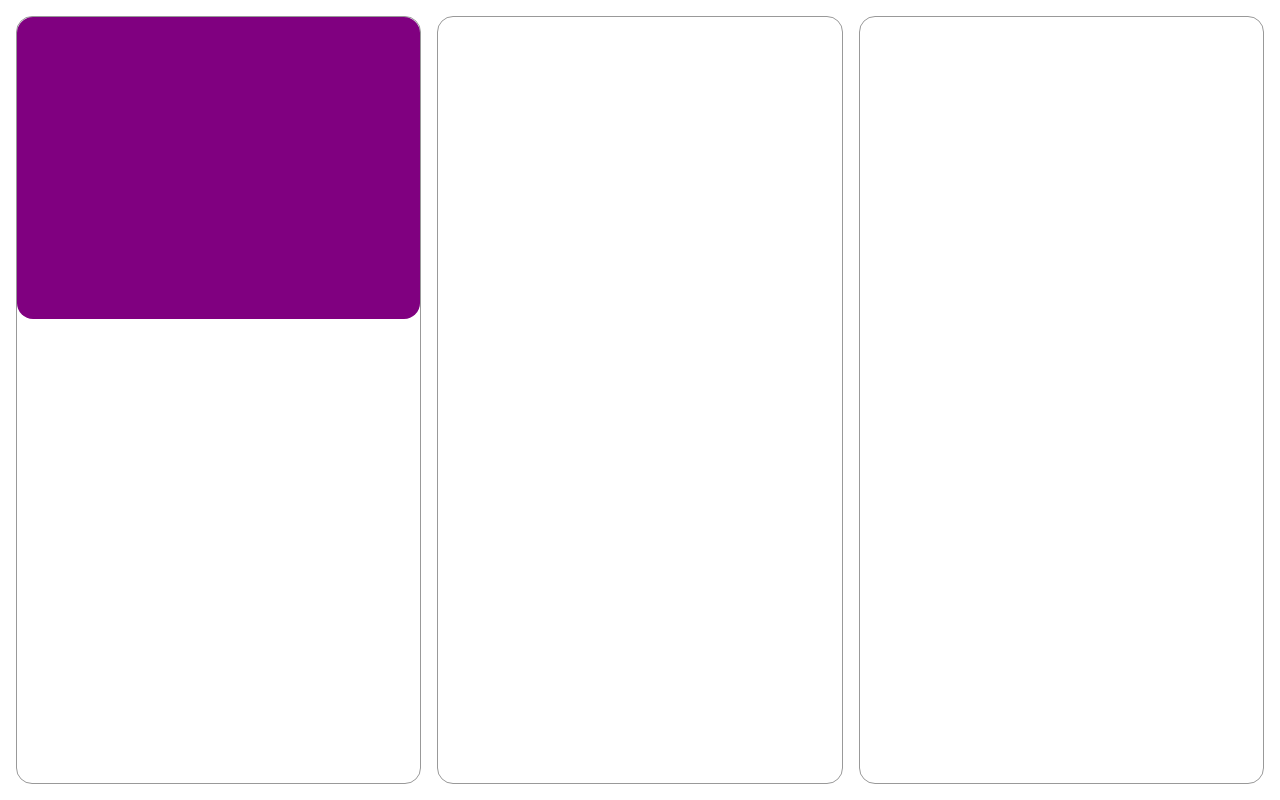
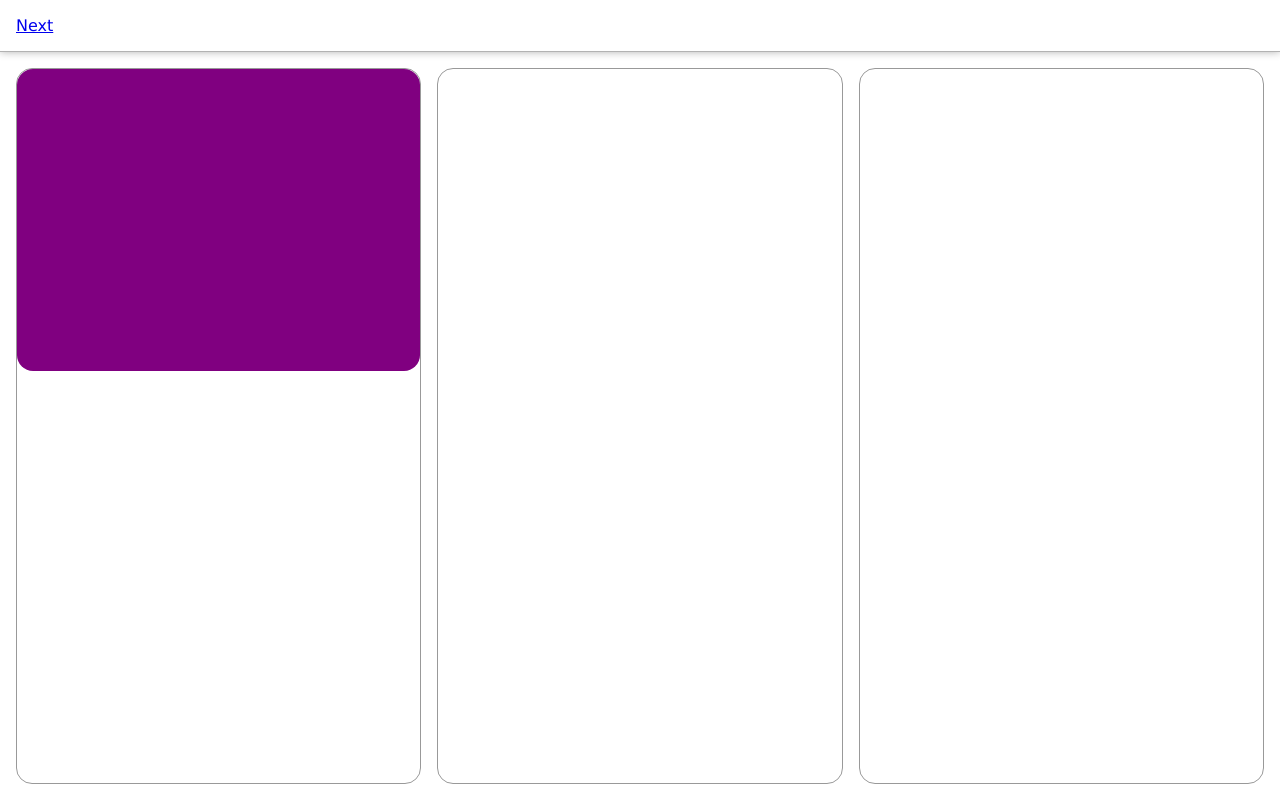
Before and after one commit to syeo66/flipbun, a website with bundled scripts: page public/index.html in a window 1280 px wide. Built offline with nearby package versions, Linux system fonts and the light colour scheme.

Commit message:
Add navigation to be able to add more experiments

```diff
--- a/public/index.html
+++ b/public/index.html
@@ -7,6 +7,7 @@
     <link rel="stylesheet" href="/src/styles.css" type="text/css" />
   </head>
   <body>
+    <nav><a href="#">Next</a></nav>
     <div id="test1">
       <div class="start">
         <div id="block1"></div>
--- a/src/index.ts
+++ b/src/index.ts
@@ -7,6 +7,7 @@ const positions: Element[] = [
 ]
 let index = 0
 
+if (block1) {
   block1.addEventListener('click', () => {
     const start = block1.getBoundingClientRect()
 
@@ -31,3 +32,4 @@ block1.addEventListener('click', () => {
 
     index = (index + 1) % positions.length
   })
+}
--- a/src/styles.css
+++ b/src/styles.css
@@ -1,15 +1,33 @@
-body {padding:0; margin:0;}
+body {
+  padding:0;
+  margin:0;
+  width: 100%;
+  height: 100vh;
+  margin: 0;
+  padding: 0;
+  display: flex;
+  flex-direction: column;
+  box-sizing: border-box;
+  justify-content: stretch;
+  font-family: 'Lucida Sans', 'Lucida Sans Regular', 'Lucida Grande', 'Lucida Sans Unicode', Geneva, Verdana, sans-serif;
+}
 
 #test1 {
   display: grid;
-    height: 100vh;
-    position: absolute;
   gap: 16px;
   grid-template-columns: 1fr 1fr 1fr;
   width: 100%;
   padding: 16px;
   box-sizing: border-box;
   overflow: hidden;
+  flex-grow: 1;
+}
+
+nav {
+  padding: 16px;
+  border-bottom: rgba(0,0,0,0.3) 1px solid;
+  box-shadow: 0px 0px 8px rgba(0,0,0,0.3);
+  flex-grow: 0;
 }
 
 .start, .middle, .end {
--- a/styles.css
+++ /dev/null
@@ -1,38 +0,0 @@
-body {padding:0; margin:0;}
-
-#test1 {
-    display: grid;
-    height: 100vh;
-    position: absolute;
-    gap: 16px;
-    grid-template-columns: 1fr 1fr 1fr;
-    width: 100%;
-    padding: 16px;
-    box-sizing: border-box;
-    overflow: hidden;
-}
-
-.start, .middle, .end {
-    border: 1px solid #999;
-    border-radius: 16px;
-}
-
-.middle {
-    display: flex;
-    align-items: flex-end;
-    justify-content: flex-end;
-}
-
-.end {
-    display: flex;
-    align-items: center;
-    justify-content: center;
-}
-
-#block1 {
-    background-color: purple;
-    width: 100%;
-    aspect-ratio: 4/3;
-    border-radius: 16px;
-    cursor: pointer;
-}
```
Lines whose indentation alone changed are shown as unchanged.
